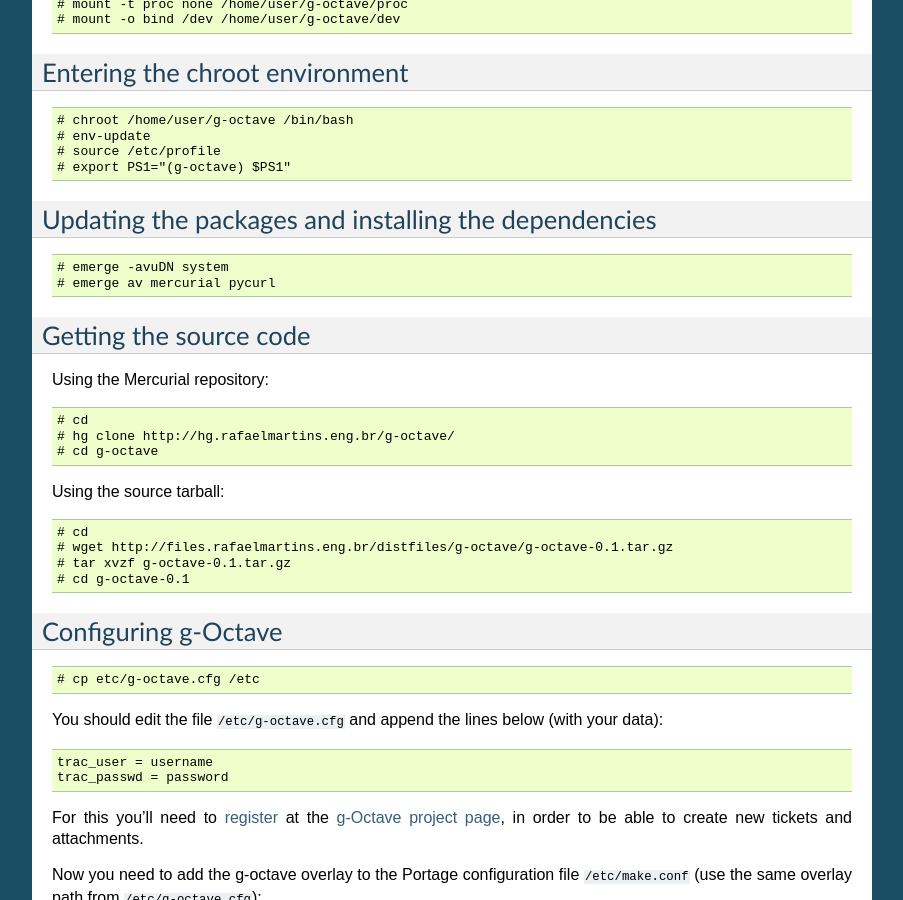
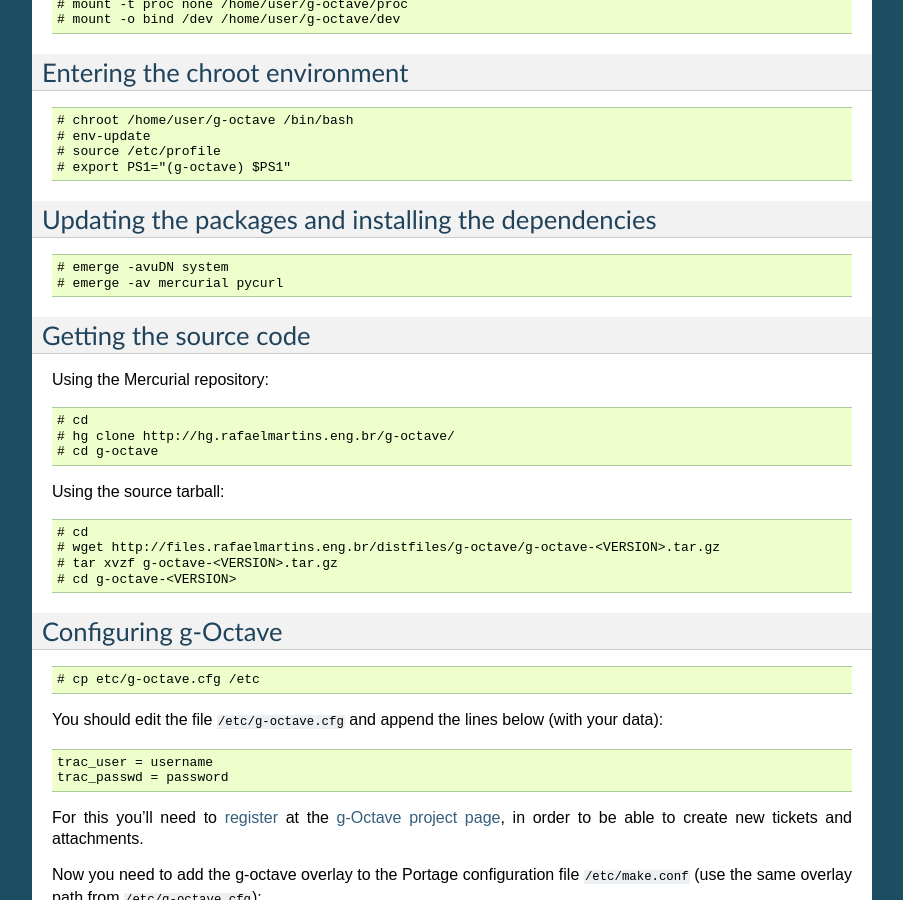
Before and after one commit to rafaelmartins/g-octave, a Sphinx documentation site: the page built from docs/tinderbox.rst, in a window 1280 px wide and 900 px high, scrolled down 739 px. Shown: the whole window, without its empty margins (198-1101 px from the left). Built offline with Sphinx 7.4.7, drawn with Linux system fonts in a browser that asks for light colours.

Commit message:
small doc fixes

```diff
--- a/docs/index.rst
+++ b/docs/index.rst
@@ -19,7 +19,7 @@
     the packages, and to install them using an autogenerated overlay
     (named g-octave). g-Octave can also handle patches to the packages
     automatically. The command line interface tries to be very similar
-    to the interface of the *emerge* tool.
+    to the interface of the ``emerge`` tool.
 
 .. _`Octave-Forge`: http://octave.sourceforge.net/
 .. _`Gentoo Linux`: http://www.gentoo.org/
--- a/docs/tinderbox.rst
+++ b/docs/tinderbox.rst
@@ -60,7 +60,7 @@
 ::
 
     # emerge -avuDN system
-    # emerge av mercurial pycurl
+    # emerge -av mercurial pycurl
 
 
 Getting the source code
@@ -76,9 +76,9 @@
 Using the source tarball::
 
     # cd
-    # wget http://files.rafaelmartins.eng.br/distfiles/g-octave/g-octave-0.1.tar.gz
-    # tar xvzf g-octave-0.1.tar.gz
-    # cd g-octave-0.1
+    # wget http://files.rafaelmartins.eng.br/distfiles/g-octave/g-octave-<VERSION>.tar.gz
+    # tar xvzf g-octave-<VERSION>.tar.gz
+    # cd g-octave-<VERSION>
 
 
 Configuring g-Octave
```
